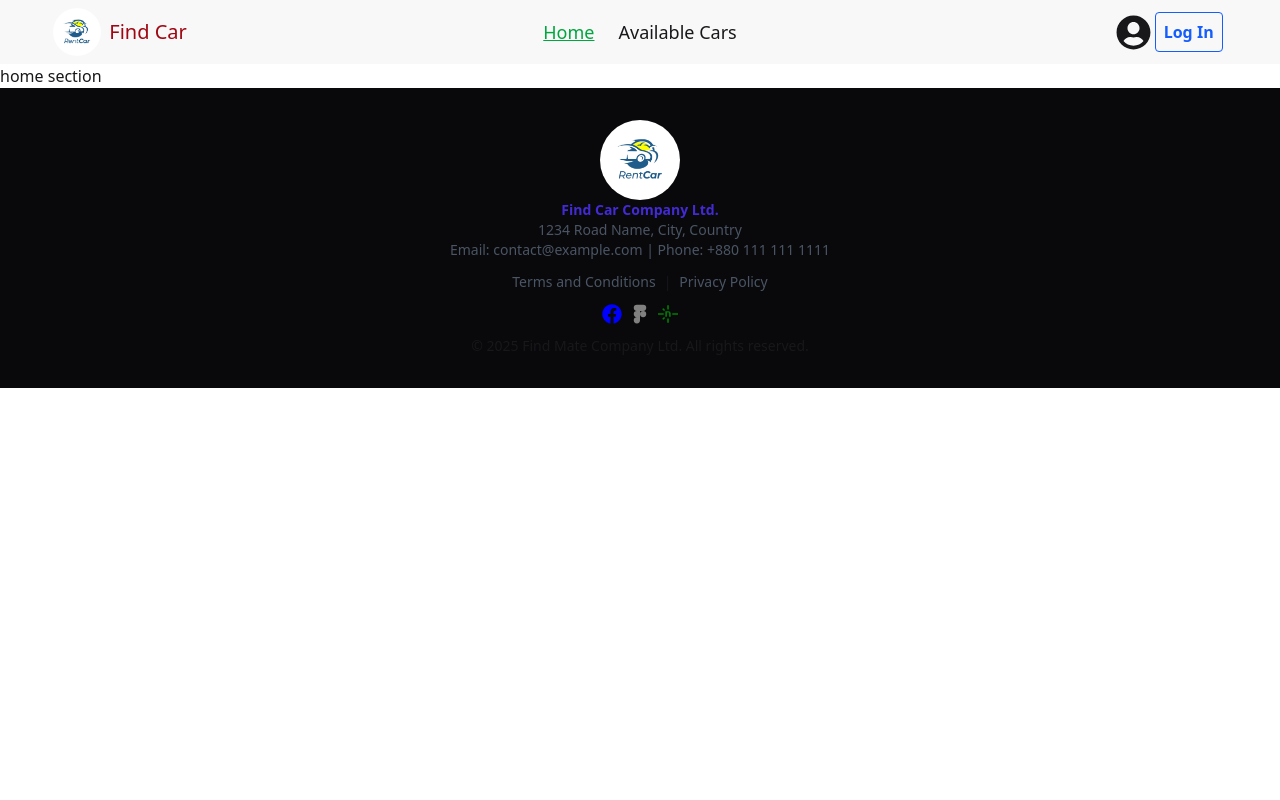
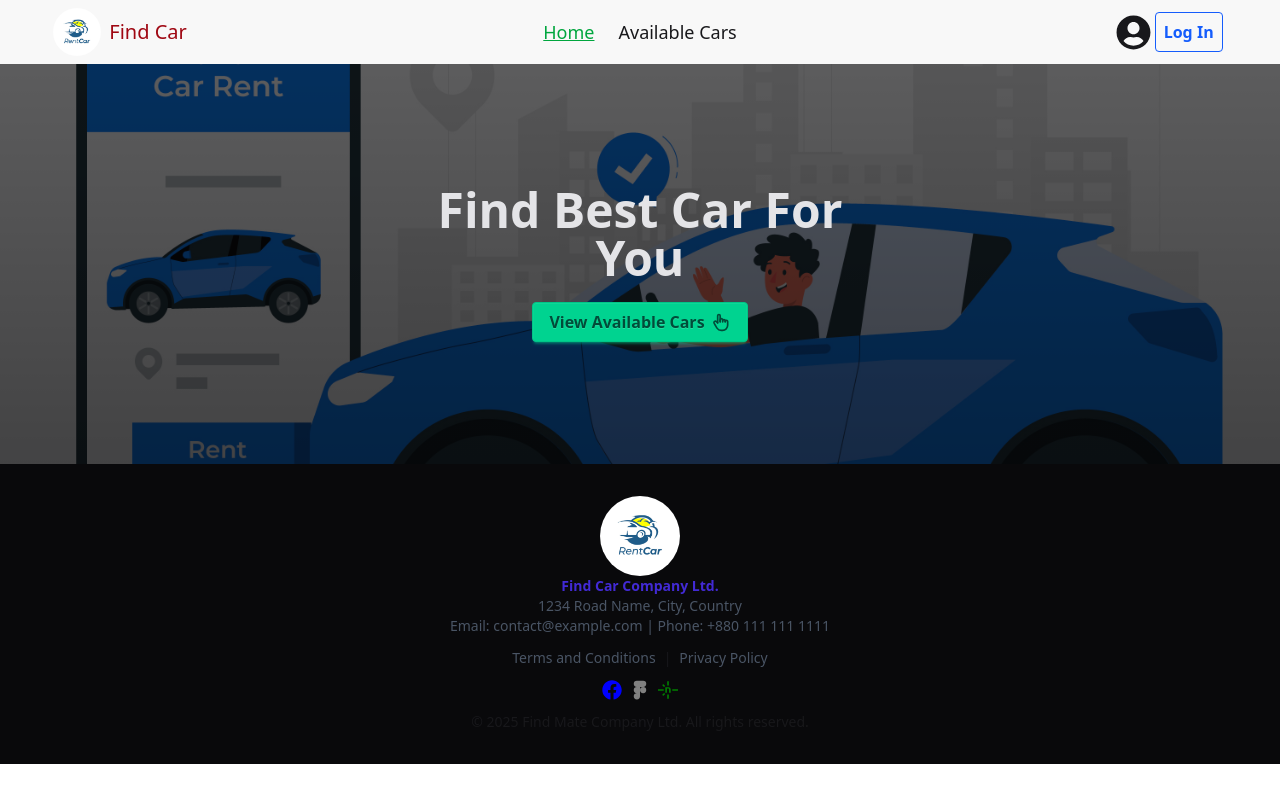
Before and after one commit to Tareq088/Car-Rent-Client-Side, a React (Vite) app: page /home in a window 1280 px wide. Built offline with nearby package versions, Linux system fonts and the light colour scheme; no server answers.

Commit message:
banner section done

```diff
--- /dev/null
+++ b/src/Components/Banner/Banner.jsx
@@ -0,0 +1,28 @@
+import React from "react";
+import banner1Image from "../../assets/bg1.jpg";
+import { Link } from "react-router";
+import Button from "../../UI/Button";
+import { TbHandFinger } from "react-icons/tb";
+
+const Banner = () => {
+  return (
+    <div>
+      <div
+        className="hero min-h-[400px] w-full object-contain bg-cover bg-top-center"
+        style={{backgroundImage: `linear-gradient(rgba(0,0,0,.3), rgba(0,0,0,0.5)), url(${banner1Image})`}}
+      >
+        <div className="hero-overlay"></div>
+        <div className="hero-content text-neutral-content text-center">
+          <div className="max-w-md">
+            <h1 className="mb-5 text-2xl sm:text-3xl lg:text-5xl font-bold">Find Best Car For You</h1>
+            <Link to="/available-cars">
+                <button className="btn btn-success hover:text-white hover:bg-emerald-800 text-sm sm:text-base"> View Available Cars
+                <span>< TbHandFinger size={20}/></span></button>
+            </Link>
+          </div>
+        </div>
+      </div>
+    </div>
+  );
+};
+export default Banner;
--- a/src/Pages/Home/home.jsx
+++ b/src/Pages/Home/home.jsx
@@ -1,9 +1,12 @@
 import React from 'react';
+import Banner from '../../Components/Banner/Banner';
 
 const Home = () => {
     return (
         <div>
-            <h2>home section</h2>
+
+            <Banner></Banner>
+
         </div>
     );
 };
--- a/src/Pages/MyBookings/MyBookings.jsx
+++ b/src/Pages/MyBookings/MyBookings.jsx
@@ -21,7 +21,8 @@ const MyBookings = () => {
     },[user.email, count])
 
     return (
-        <div>
+        <div className='max-w-11/12 mx-auto'>
+            <h2 className="font-bold text-center text-2xl text-amber-800 my-5">My Bookings</h2>
             <Suspense fallback={<Loading></Loading>}>
                 {/* <MyBookingsList bookingsPromise={bookingsPromise}></MyBookingsList> */}
                 <MyBookingsList
```
Also changed, not shown: src/assets/bg1.jpg (added).
